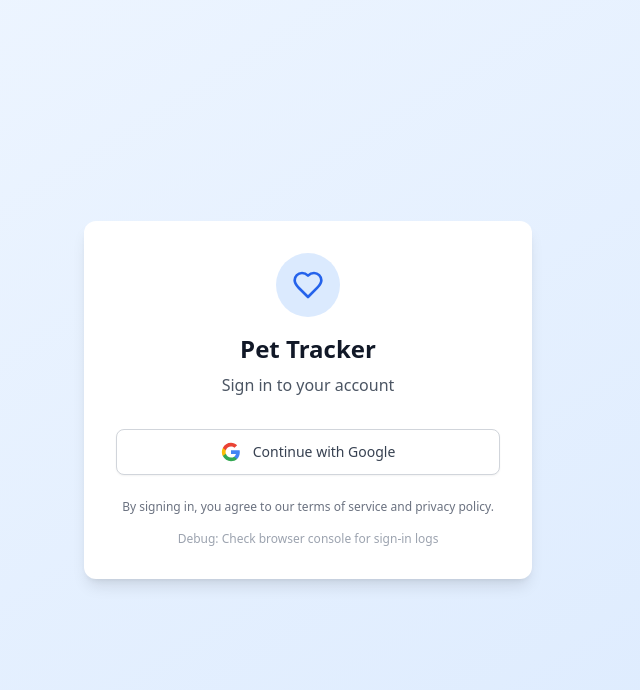
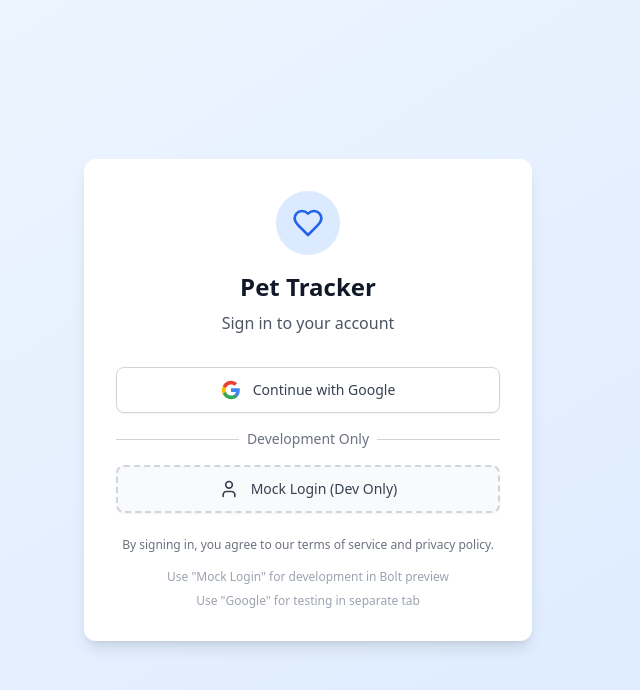
Before and after one commit to siabrac/purrfect-health, a React (Vite) app: page / in a window 1280 px wide. Shown: the top 690 px of the page, without its empty margins (332-972 px from the left). Built offline with nearby package versions, Linux system fonts and the light colour scheme; no server answers.

Commit message:
Add Mock Login for Development

```diff
--- a/src/components/AuthForm.tsx
+++ b/src/components/AuthForm.tsx
@@ -1,9 +1,10 @@
 import React, { useState } from 'react';
 import { supabase } from '../lib/supabase';
-import { Heart } from 'lucide-react';
+import { Heart, User } from 'lucide-react';
 
 export default function AuthForm() {
   const [loading, setLoading] = useState(false);
+  const [mockLoading, setMockLoading] = useState(false);
   const [error, setError] = useState<string | null>(null);
 
   // Detect if we're in the bolt.new iframe or separate tab
@@ -45,6 +46,40 @@ export default function AuthForm() {
     // Don't set loading to false here as the redirect should happen
   };
 
+  const handleMockLogin = async () => {
+    setMockLoading(true);
+    setError(null);
+
+    try {
+      // Create a mock user session for development
+      const mockUser = {
+        id: 'mock-user-123',
+        email: 'demo@pettracker.com',
+        user_metadata: {
+          full_name: 'Demo User',
+          avatar_url: 'https://images.pexels.com/photos/1239291/pexels-photo-1239291.jpeg?auto=compress&cs=tinysrgb&w=100&h=100&fit=crop'
+        }
+      };
+
+      // Simulate API delay
+      await new Promise(resolve => setTimeout(resolve, 1000));
+
+      // For development, we'll simulate a successful login
+      // In a real app, you'd never do this - this is just for development
+      console.log('Mock login successful:', mockUser);
+
+      // Set mock auth flag
+      localStorage.setItem('mock-auth', 'true');
+
+      // Force a page reload to trigger the auth state change
+      window.location.reload();
+    } catch (error: any) {
+      console.error('Mock login error:', error);
+      setError('Mock login failed');
+    } finally {
+      setMockLoading(false);
+    }
+  };
   return (
     <div className="min-h-screen bg-gradient-to-br from-primary-50 to-primary-100 flex items-center justify-center p-4">
       <div className="max-w-md w-full bg-white rounded-xl shadow-lg p-8">
@@ -101,6 +136,29 @@ export default function AuthForm() {
             )}
             {loading ? 'Signing in...' : 'Continue with Google'}
           </button>
+
+          <div className="relative my-6">
+            <div className="absolute inset-0 flex items-center">
+              <div className="w-full border-t border-gray-300" />
+            </div>
+            <div className="relative flex justify-center text-sm">
+              <span className="px-2 bg-white text-gray-500">Development Only</span>
+            </div>
+          </div>
+
+          <button
+            type="button"
+            onClick={handleMockLogin}
+            disabled={mockLoading}
+            className="w-full flex items-center justify-center px-4 py-3 border-2 border-dashed border-gray-300 rounded-lg shadow-sm bg-gray-50 text-sm font-medium text-gray-700 hover:bg-gray-100 focus:outline-none focus:ring-2 focus:ring-offset-2 focus:ring-primary-500 disabled:opacity-50 disabled:cursor-not-allowed transition-colors duration-200"
+          >
+            {mockLoading ? (
+              <div className="w-5 h-5 mr-3 animate-spin rounded-full border-2 border-gray-300 border-t-gray-600"></div>
+            ) : (
+              <User className="w-5 h-5 mr-3" />
+            )}
+            {mockLoading ? 'Logging in...' : 'Mock Login (Dev Only)'}
+          </button>
         </div>
 
         <div className="mt-6 text-center">
@@ -109,10 +167,13 @@ export default function AuthForm() {
           </p>
         </div>
 
-        {/* Debug info - remove in production */}
+        {/* Development info */}
         <div className="mt-4 text-center">
+          <p className="text-xs text-gray-400 mb-2">
+            Use "Mock Login" for development in Bolt preview
+          </p>
           <p className="text-xs text-gray-400">
-            Debug: Check browser console for sign-in logs
+            Use "Google" for testing in separate tab
           </p>
         </div>
       </div>
--- a/src/hooks/useAuth.ts
+++ b/src/hooks/useAuth.ts
@@ -2,11 +2,33 @@ import { useState, useEffect } from 'react';
 import { User } from '@supabase/supabase-js';
 import { supabase } from '../lib/supabase';
 
+// Mock user for development
+const MOCK_USER = {
+  id: 'mock-user-123',
+  email: 'demo@pettracker.com',
+  user_metadata: {
+    full_name: 'Demo User',
+    avatar_url: 'https://images.pexels.com/photos/1239291/pexels-photo-1239291.jpeg?auto=compress&cs=tinysrgb&w=100&h=100&fit=crop'
+  },
+  app_metadata: {},
+  aud: 'authenticated',
+  created_at: new Date().toISOString(),
+  updated_at: new Date().toISOString()
+} as User;
 export function useAuth() {
   const [user, setUser] = useState<User | null>(null);
   const [loading, setLoading] = useState(true);
 
   useEffect(() => {
+    // Check for mock login in development
+    const isMockMode = localStorage.getItem('mock-auth') === 'true';
+
+    if (isMockMode) {
+      setUser(MOCK_USER);
+      setLoading(false);
+      return;
+    }
+
     // Get initial session
     supabase.auth.getSession().then(({ data: { session } }) => {
       setUser(session?.user ?? null);
@@ -17,6 +39,10 @@ export function useAuth() {
     const {
       data: { subscription },
     } = supabase.auth.onAuthStateChange((_event, session) => {
+      // Don't override mock auth
+      if (localStorage.getItem('mock-auth') === 'true') {
+        return;
+      }
       setUser(session?.user ?? null);
       setLoading(false);
     });
@@ -25,7 +51,10 @@ export function useAuth() {
   }, []);
 
   const signOut = async () => {
+    // Clear mock auth
+    localStorage.removeItem('mock-auth');
     await supabase.auth.signOut();
+    setUser(null);
   };
 
   return {
```
